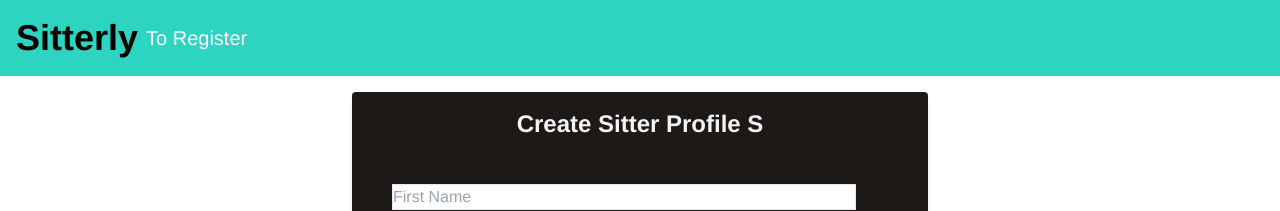
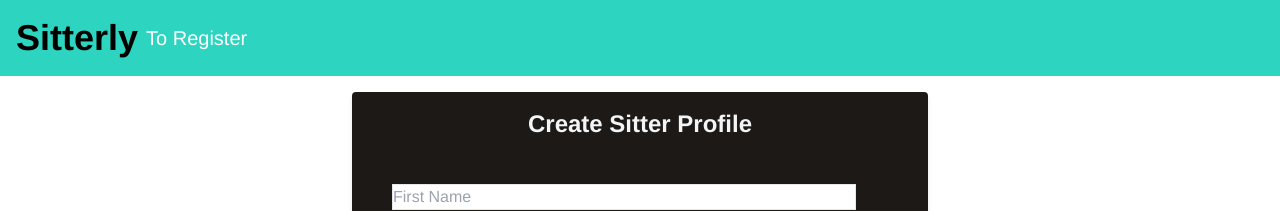
Before and after one commit to devi-lakshmi/sitterly-front-end, a React (Create React App) app: page /createSitterProfile in a window 1280 px wide. Shown: the top 211 px of the page. Built offline with nearby package versions, Linux system fonts and the light colour scheme.

Commit message:
chanaged styles in app.js file

```diff
--- a/src/componets/CreateSitterProfile.js
+++ b/src/componets/CreateSitterProfile.js
@@ -56,7 +56,7 @@ const CreateSitterProfile = () => {
 
   return (
     <section className='max-w-xl mx-auto p-4 bg-stone-900  mt-4 rounded shadow-md'>
-      <h2 className="text-2xl  text-gray-100 font-bold mb-4">  Create Sitter Profile S </h2>
+      <h2 className="text-2xl  text-gray-100 font-bold mb-4">  Create Sitter Profile  </h2>
       <div className="w-full bg-stone-900 max-w-lg mt-0 p-6 px-6 py-6 rounded-lg">
 
         {error && <div className="text-red-500 mb-4">{error}</div>}
```
